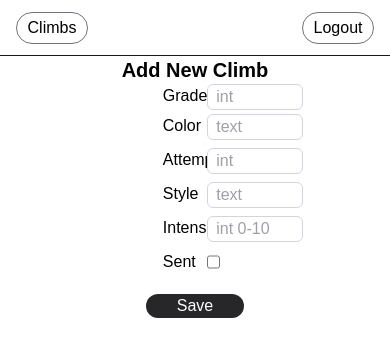
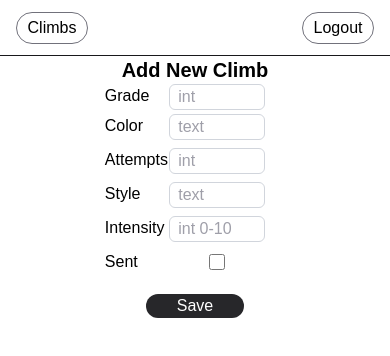
Before and after one commit to BrianO668/ClimbingLog, a Next.js app: page /addclimb in a window 390 px wide. Shown: the top 356 px of the page. Built offline with nearby package versions, Linux system fonts and the light colour scheme.

Commit message:
Fixed mobile view. Input box overlapped text.

```diff
--- a/app/addclimb/page.tsx
+++ b/app/addclimb/page.tsx
@@ -41,55 +41,55 @@ export default function AddClimb(){
             <main className={'bg-white flex flex-col min-h-screen'}>
                 <form onSubmit={saveClimb}>
                     <div className={'flex flex-col items-center'}>
-                        <h1 className={'text-black flex justify-center text-xl font-bold'}>Add New Climb</h1>
-                        <div className={'flex flex-row justify-center w-1/2'}>
+                        <h1 className={'text-black flex text-xl font-bold'}>Add New Climb</h1>
+                        <div className={'flex flex-row gap-5 justify-center w-1/2'}>
                             <h1 className={'text-black w-1/8'}>Grade</h1>
-                            <div className={'px-5 w-1/8'}>
+                            <div className={'px-5'}>
                                 <input id={'grade'} name={'grade'} type={'number'}
                                 placeholder={'int'} className={'block w-24 text-zinc-800' +
                                     ' rounded-md bg-white border border-gray-300 placeholder:text-zinc-400 px-2'}/>
                             </div>
                         </div>
-                        <div className={'flex flex-row justify-center w-1/2 py-1'}>
+                        <div className={'flex flex-row gap-5 justify-center w-1/2 py-1'}>
                             <h1 className={'text-black w-1/8'}>Color</h1>
-                            <div className={'px-5 w-1/8'}>
+                            <div className={'px-5'}>
                                 <input id={'color'} name={'color'}
                                        placeholder={'text'} className={'block w-24 text-zinc-800' +
                                     ' rounded-md bg-white border border-gray-300 placeholder:text-zinc-400 px-2'}/>
                             </div>
                         </div>
-                        <div className={'flex flex-row justify-center w-1/2 py-1'}>
+                        <div className={'flex flex-row gap-5 justify-center w-1/2 py-1'}>
                             <h1 className={'text-black w-1/8'}>Attempts</h1>
-                            <div className={'px-5 w-1/8'}>
+                            <div className={'px-5'}>
                                 <input id={'attempts'} name={'attempts'} type={'number'}
                                        placeholder={'int'} className={'block w-24 text-zinc-800' +
                                     ' rounded-md bg-white border border-gray-300 placeholder:text-zinc-400 px-2'}/>
                             </div>
                         </div>
-                        <div className={'flex flex-row justify-center w-1/2 py-1'}>
+                        <div className={'flex flex-row gap-5 justify-center w-1/2 py-1'}>
                             <h1 className={'text-black w-1/8'}>Style</h1>
-                            <div className={'px-5 w-1/8'}>
+                            <div className={'px-5'}>
                                 <input id={'style'} name={'style'}
                                        placeholder={'text'} className={'block w-24 text-zinc-800' +
                                     ' rounded-md bg-white border border-gray-300 placeholder:text-zinc-400 px-2'}/>
                             </div>
                         </div>
-                        <div className={'flex flex-row justify-center w-1/2 py-1'}>
+                        <div className={'flex flex-row gap-5 justify-center w-1/2 py-1'}>
                             <h1 className={'text-black w-1/8'}>Intensity</h1>
-                            <div className={'px-5 w-1/8'}>
+                            <div className={'px-5'}>
                                 <input id={'intensity'} name={'intensity'} type={'number'} min={0} max={10}
                                        placeholder={'int 0-10'} className={'block w-24 text-zinc-800' +
                                     ' rounded-md bg-white border border-gray-300 placeholder:text-zinc-400 px-2'}/>
                             </div>
                         </div>
-                        <div className={'flex flex-row justify-center w-1/2 py-1'}>
+                        <div className={'flex flex-row gap-5 justify-center w-1/2 py-1'}>
                             <h1 className={'text-black w-1/8'}>Sent</h1>
-                            <div className={'px-5 py-1 w-1/8 flex justify-start'}>
+                            <div className={'px-5 py-1 flex justify-start'}>
                                 <input id={'sent'} name={'sent'} type={'checkbox'} className={'block w-24 text-zinc-800' +
                                     ' rounded-md bg-white border border-gray-300 placeholder:text-zinc-400 px-2'}/>
                             </div>
                         </div>
-                        <div className={'flex py-4 justify-center items-center w-1/4'}>
+                        <div className={'flex py-4 w-1/4'}>
                             <button type={'submit'} className={'flex w-full text-center justify-center' +
                                 ' bg-zinc-800 hover:bg-black rounded-full text-white'}>Save
                             </button>
--- a/app/viewclimbs/page.tsx
+++ b/app/viewclimbs/page.tsx
@@ -67,7 +67,7 @@ function showClimbs(climb: Climb, selID: number | null, setSelID: (id: number) =
         <tr key={climb.id} onClick={() => setSelID(climb.id)//React needs keys for rendering lists/differentiating
             //Arrow function says (parameter or lack thereof) do this => setSelID(climb.ID)
             //onClick is React event handler
-            //Cannot pass setSelID directly into onClick or it will run each time a row is created
+            //Cannot pass setSelID directly into onClick, or it will run each time a row is created
         }
             className={selID === climb.id ? 'border-2 border-blue-950 text-zinc-900 text-sm bg-blue-400' :
             'border text-zinc-900 text-sm odd:bg-zinc-300 even:bg-zinc-100'}>
```
